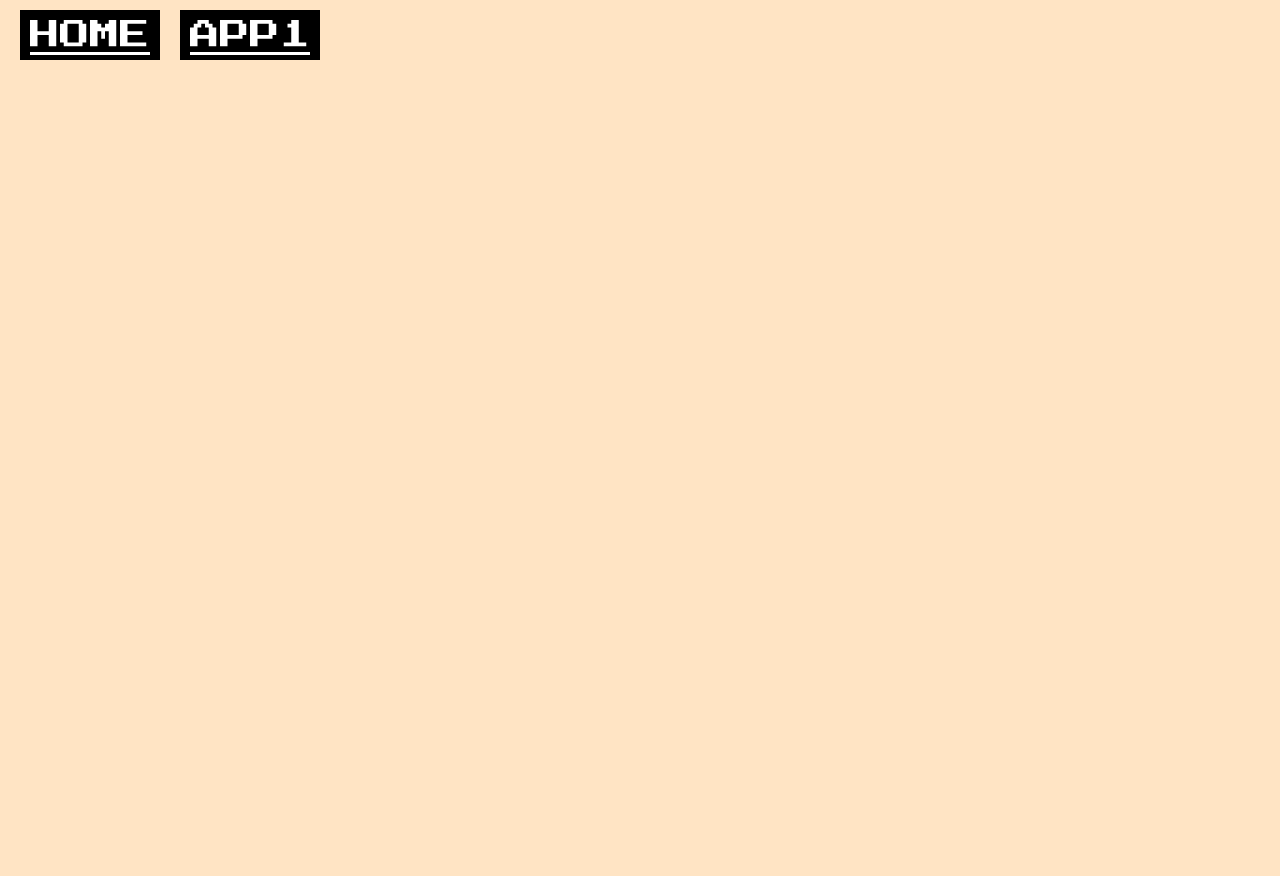
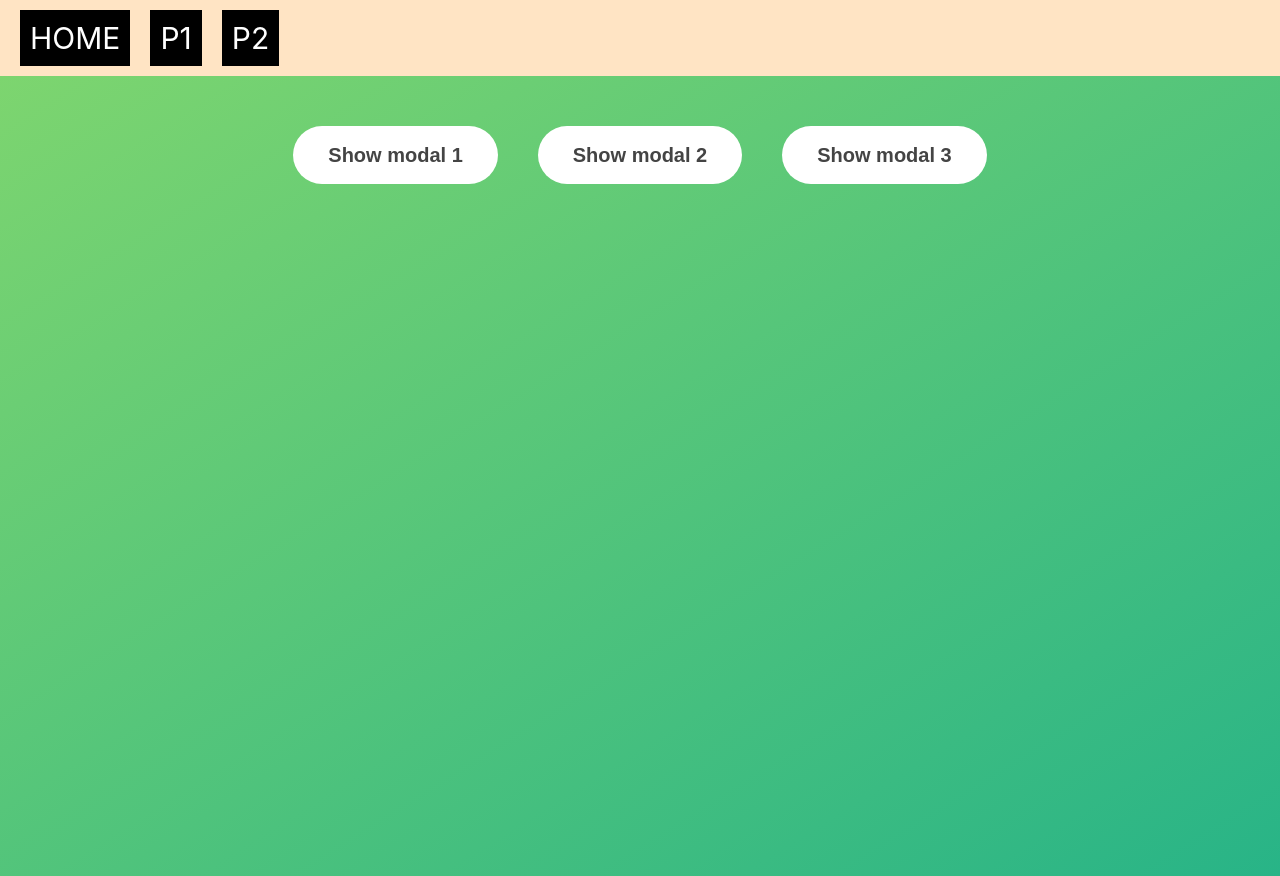
Before and after one commit to ArminasStrolys/js-fundamentals, a React (Create React App) app: page /p2 in a window 1280 px wide. Before the commit this address had no page. Before the commit the page ends 800 px from the top, so only its background shows below. Built offline with nearby package versions, Linux system fonts and the light colour scheme.

Commit message:
Project 2 starting files set-up (modal project)

```diff
--- a/src/App.jsx
+++ b/src/App.jsx
@@ -3,6 +3,7 @@ import { BrowserRouter, Routes, Route } from 'react-router-dom';
 import { Assignments } from './Fundamentals/Assignments/Assignments';
 import { Basics } from './Fundamentals/Basics/Basics';
 import { Project1 } from './Fundamentals/Projects/Project1';
+import { Project2 } from './Fundamentals/Projects/P2/Project2';
 
 import './app.css';
 
@@ -17,13 +18,17 @@ function App() {
           HOME
         </a>
         <a className="nav-link" href="/p1">
-          APP1
+          P1
+        </a>
+        <a className="nav-link" href="/p2">
+          P2
         </a>
       </div>
 
       <BrowserRouter>
         <Routes>
           <Route path={'/p1'} element={<Project1 />} />
+          <Route path={'/p2'} element={<Project2 />} />
         </Routes>
       </BrowserRouter>
     </div>
--- /dev/null
+++ b/src/Fundamentals/Projects/P2/Project2.jsx
@@ -0,0 +1,30 @@
+import React from 'react';
+
+import './project2.css';
+
+export const Project2 = () => {
+  return (
+    <div className="p2">
+      <button class="show-modal">Show modal 1</button>
+      <button class="show-modal">Show modal 2</button>
+      <button class="show-modal">Show modal 3</button>
+
+      <div class="modal hidden">
+        <button class="close-modal">&times;</button>
+        <h1>I'm a modal window 😍</h1>
+        <p>
+          Lorem ipsum dolor sit amet, consectetur adipisicing elit, sed do
+          eiusmod tempor incididunt ut labore et dolore magna aliqua. Ut enim ad
+          minim veniam, quis nostrud exercitation ullamco laboris nisi ut
+          aliquip ex ea commodo consequat. Duis aute irure dolor in
+          reprehenderit in voluptate velit esse cillum dolore eu fugiat nulla
+          pariatur. Excepteur sint occaecat cupidatat non proident, sunt in
+          culpa qui officia deserunt mollit anim id est laborum.
+        </p>
+      </div>
+      <div class="overlay hidden"></div>
+
+      <script src="script.js"></script>
+    </div>
+  );
+};
--- /dev/null
+++ b/src/Fundamentals/Projects/P2/project2.css
@@ -0,0 +1,75 @@
+.p2 {
+  font-family: sans-serif;
+  color: #333;
+  line-height: 1.5;
+  height: 100vh;
+  position: relative;
+  display: flex;
+  align-items: flex-start;
+  justify-content: center;
+  background: linear-gradient(to top left, #28b487, #7dd56f);
+  margin-top: 20px;
+}
+
+.show-modal {
+  font-size: 2rem;
+  font-weight: 600;
+  padding: 1.75rem 3.5rem;
+  margin: 5rem 2rem;
+  border: none;
+  background-color: #fff;
+  color: #444;
+  border-radius: 10rem;
+  cursor: pointer;
+}
+
+.close-modal {
+  position: absolute;
+  top: 1.2rem;
+  right: 2rem;
+  font-size: 5rem;
+  color: #333;
+  cursor: pointer;
+  border: none;
+  background: none;
+}
+
+h1 {
+  font-size: 2.5rem;
+  margin-bottom: 2rem;
+}
+
+p {
+  font-size: 1.8rem;
+}
+
+/* -------------------------- */
+/* CLASSES TO MAKE MODAL WORK */
+.hidden {
+  display: none;
+}
+
+.modal {
+  position: absolute;
+  top: 50%;
+  left: 50%;
+  transform: translate(-50%, -50%);
+  width: 70%;
+
+  background-color: white;
+  padding: 6rem;
+  border-radius: 5px;
+  box-shadow: 0 3rem 5rem rgba(0, 0, 0, 0.3);
+  z-index: 10;
+}
+
+.overlay {
+  position: absolute;
+  top: 0;
+  left: 0;
+  width: 100%;
+  height: 100%;
+  background-color: rgba(0, 0, 0, 0.6);
+  backdrop-filter: blur(3px);
+  z-index: 5;
+}
--- /dev/null
+++ b/src/Fundamentals/Projects/P2/script.js
@@ -0,0 +1 @@
+'use strict';
--- a/src/Fundamentals/Projects/Project1.jsx
+++ b/src/Fundamentals/Projects/Project1.jsx
@@ -48,7 +48,7 @@ export const Project1 = () => {
   };
 
   return (
-    <>
+    <div className="p1">
       <header className={!victory ? 'header' : 'header--win'}>
         <h1>{!victory ? 'Guess My Number!' : 'Winner!'}</h1>
         <p className="between">(Between 1 and {initialScore})</p>
@@ -82,6 +82,6 @@ export const Project1 = () => {
           </p>
         </section>
       </main>
-    </>
+    </div>
   );
 };
--- a/src/Fundamentals/Projects/project1.css
+++ b/src/Fundamentals/Projects/project1.css
@@ -1,17 +1,9 @@
 @import url('https://fonts.googleapis.com/css?family=Press+Start+2P&display=swap');
 
-* {
-  margin: 0;
-  padding: 0;
-  box-sizing: inherit;
-}
 
-html {
-  font-size: 62.5%;
-  box-sizing: border-box;
-}
 
-body {
+
+.p1 {
   font-family: 'Press Start 2P', sans-serif;
   color: #eee;
 }
--- a/src/app.css
+++ b/src/app.css
@@ -1,3 +1,14 @@
+* {
+  margin: 0;
+  padding: 0;
+  box-sizing: inherit;
+}
+
+html {
+  font-size: 62.5%;
+  box-sizing: border-box;
+}
+
 .navigation {
   margin-top: 20px;
   margin-left: 20px;
@@ -7,6 +18,12 @@
   color: white;
   font-size: 30px;
   background-color: rgb(0, 0, 0);
+  text-decoration: none;
+  transition: 0.3s;
+}
+
+.navigation a:hover {
+  background-color: rgb(77, 77, 77);
 }
 
 .nav-link {
```
Also changed, not shown: src/Fundamentals/Projects/P2/index.html (added, +32 -0 lines).
